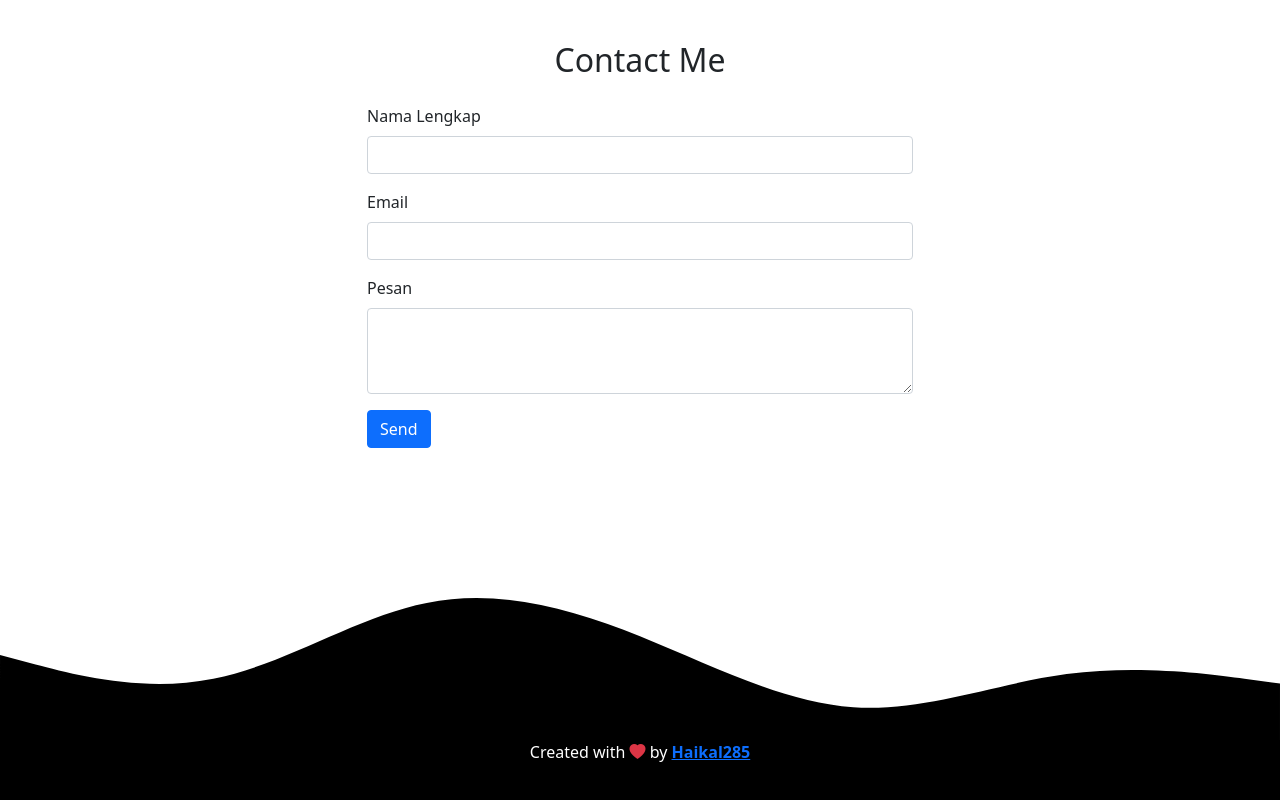
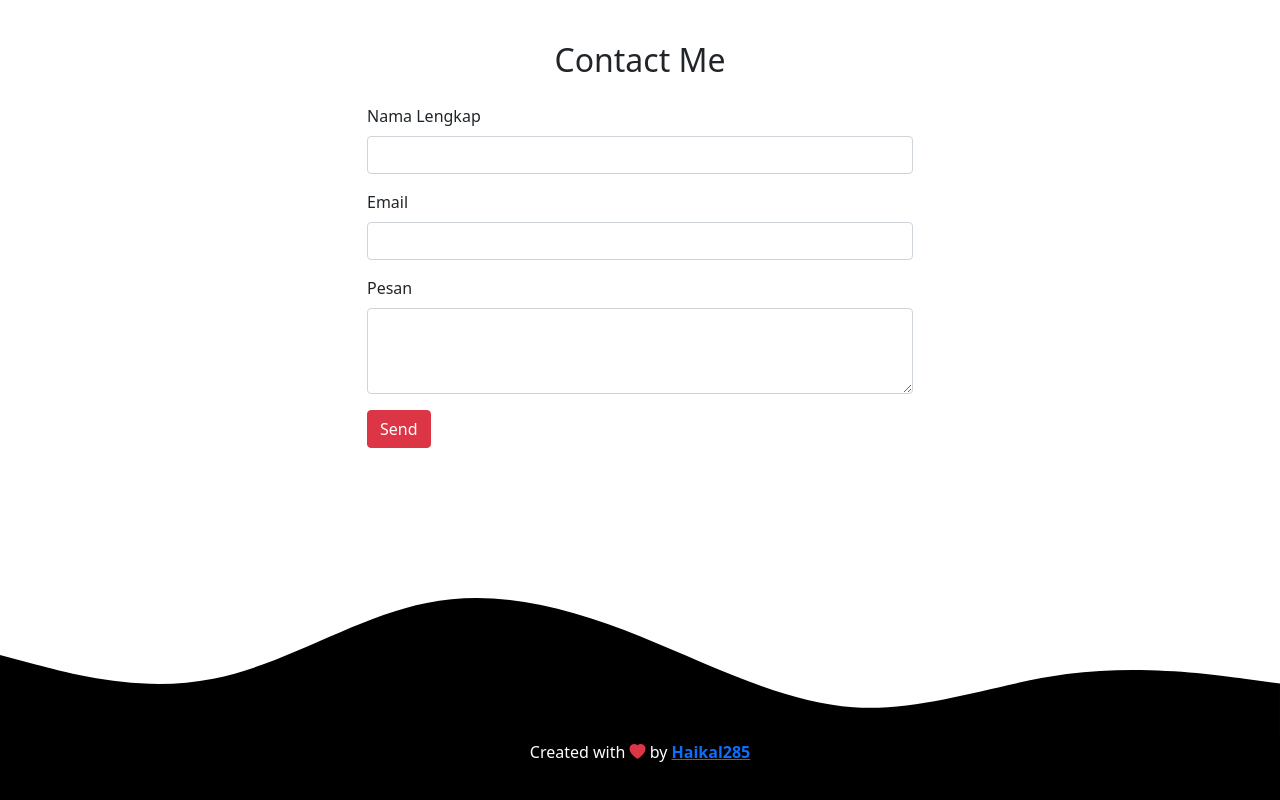
Before and after one commit to haikal285/haikal285.github.io, a plain HTML site: page index.html in a window 1280 px wide. Shown: the part 2733-3533 px from the top of the page. Drawn offline with nearby package versions, Linux system fonts and the light colour scheme.

Commit message:
mengubah warna tombol menjadi merah

```diff
--- a/index.html
+++ b/index.html
@@ -164,7 +164,7 @@
                 <label for="pesan" class="form-label">Pesan</label>
                 <textarea class="form-control" id="pesan" rows="3"></textarea>
               </div>
-              <button type="submit" class="btn btn-primary mb-2">Send</button>
+              <button type="submit" class="btn btn-danger mb-2">Send</button>
             </form>
           </div>
         </div>
```
